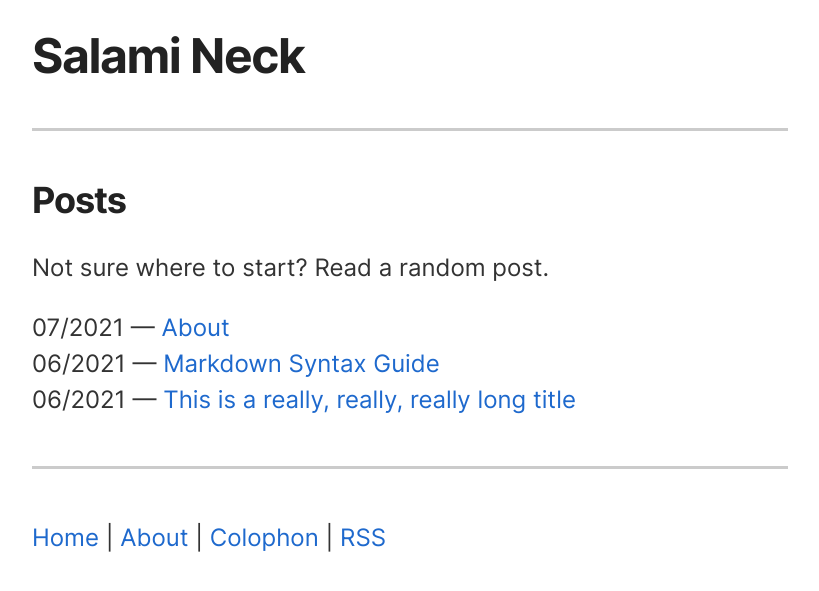
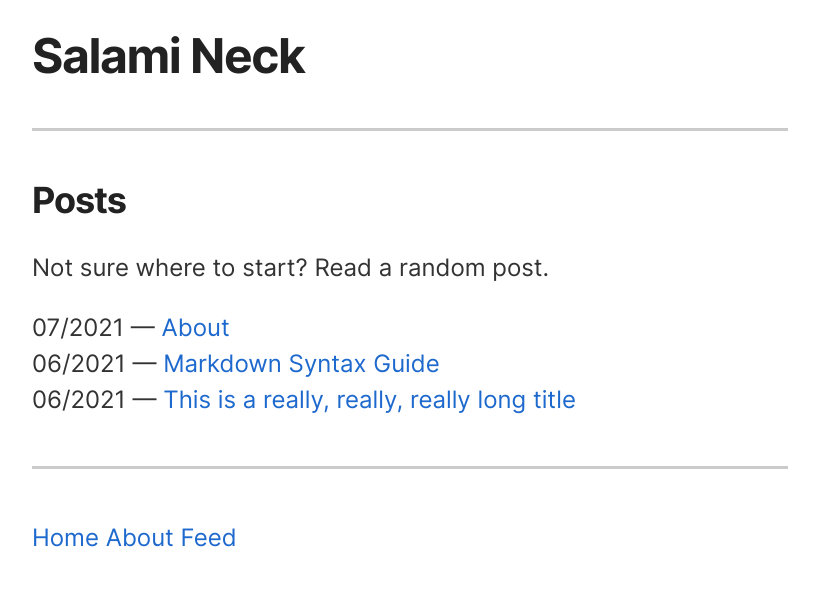
Before and after one commit to ajpwalser/ajpwalser.github.io, a Jekyll site: the page built from index.html, in a window 1280 px wide. Shown: the top 591 px of the page, without its empty margins (230-1049 px from the left). Built offline with Jekyll 4.4.1, drawn with Linux system fonts in a browser that asks for light colours.

Commit message:
Update index.html

```diff
--- a/index.html
+++ b/index.html
@@ -16,11 +16,8 @@ description:
 <hr>
 <p class="footer">
 <nav>
-<a href="/">Home</a>
-<span> | </span>
-<a href="/">About</a>
-<span> | </span>
-<a href="/">Colophon</a>
-<span> | </span>
-<a href="/atom.xml">RSS</a>
+   <a class="nav-button" href="/">Home</a>
+   <a class="nav-button" href="/about">About</a>
+   <a class="nav-button" href="/feed.xml">Feed</a>
+</nav>
 </p>
```
